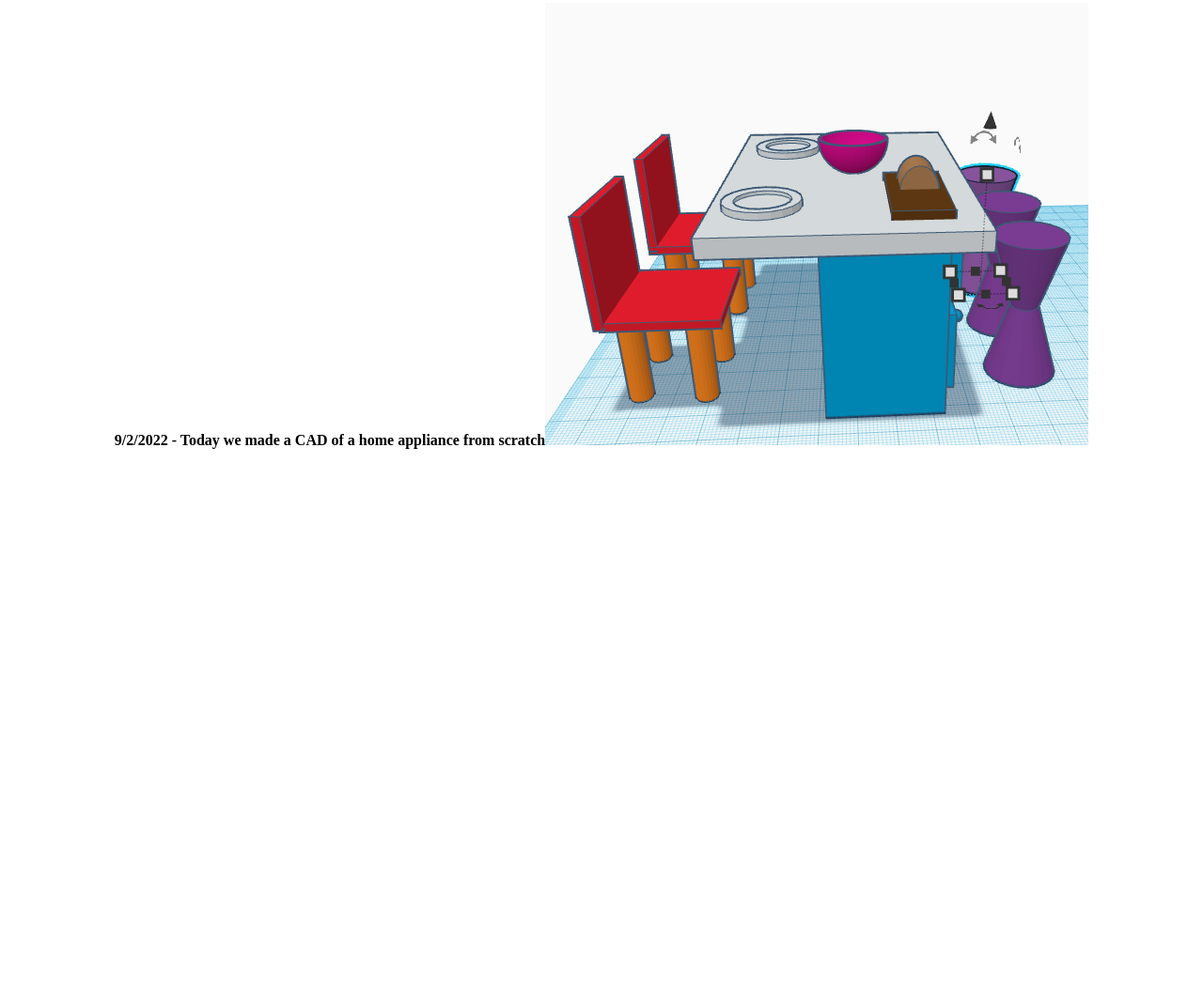
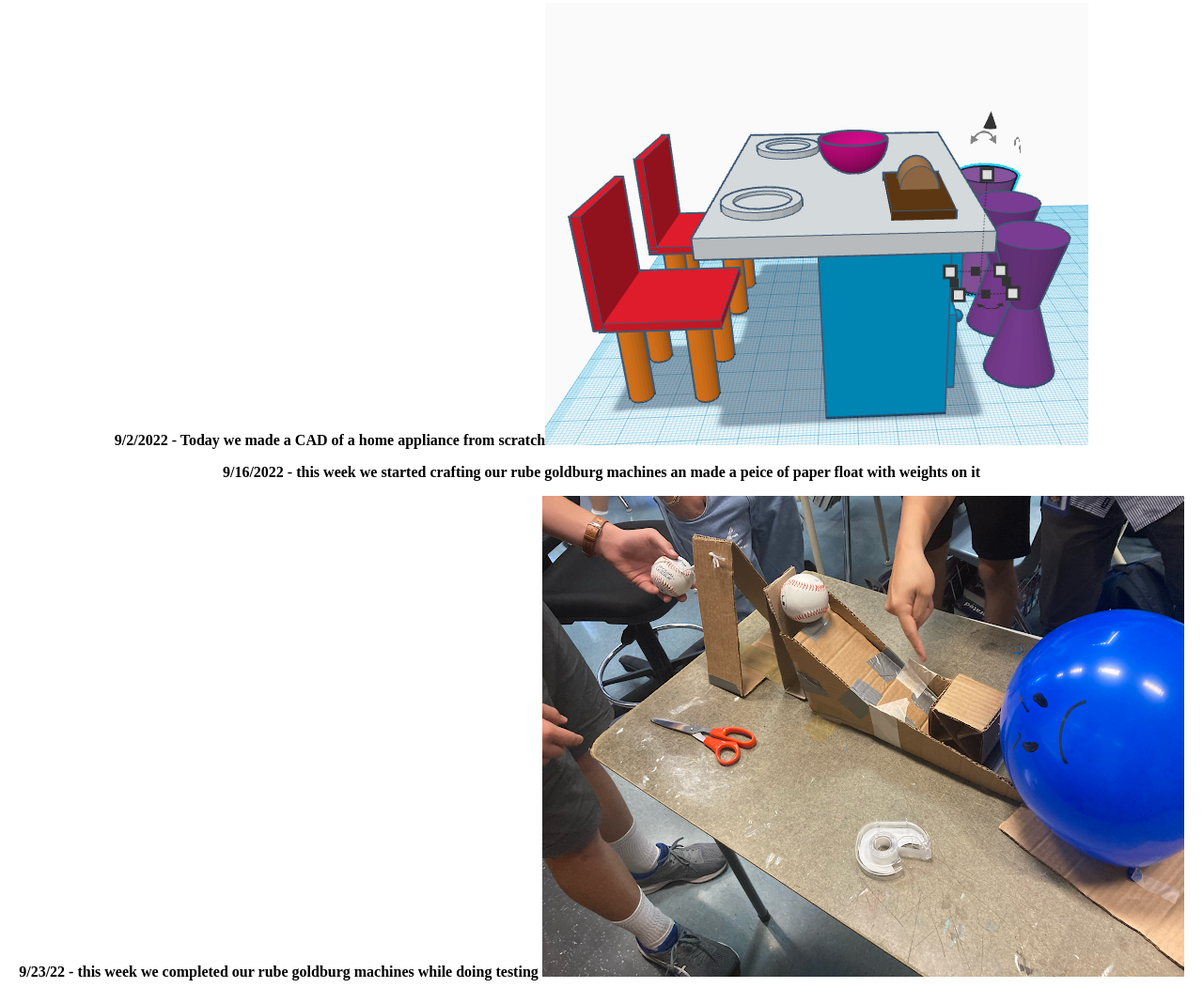
Before and after one commit to Connorbetter/Engineering, a plain HTML site: page index.html in a window 1280 px wide. Shown: the part 351-1403 px from the top of the page at 94% size. Before the commit the page ends 845 px from the top, so only its background shows below. Drawn offline with Linux system fonts and the light colour scheme.

Commit message:
Update 3 rube golburg weeks

```diff
--- a/index.html
+++ b/index.html
@@ -13,4 +13,6 @@
     <h2>Engineering journal</h2>
     <center><p>9/2/2022 - Today we made a CAD of a home appliance from scratch<img src="Island.png"></p>
     </center>
+    <center><p>9/16/2022 - this week we started crafting our rube goldburg machines an made a peice of paper float with weights on it</p></center>
+    9/23/22 - this week we completed our rube goldburg machines while doing testing <img src="machine.png">
 </html>
```
Also changed, not shown: machine.png (added), 1 other file.
